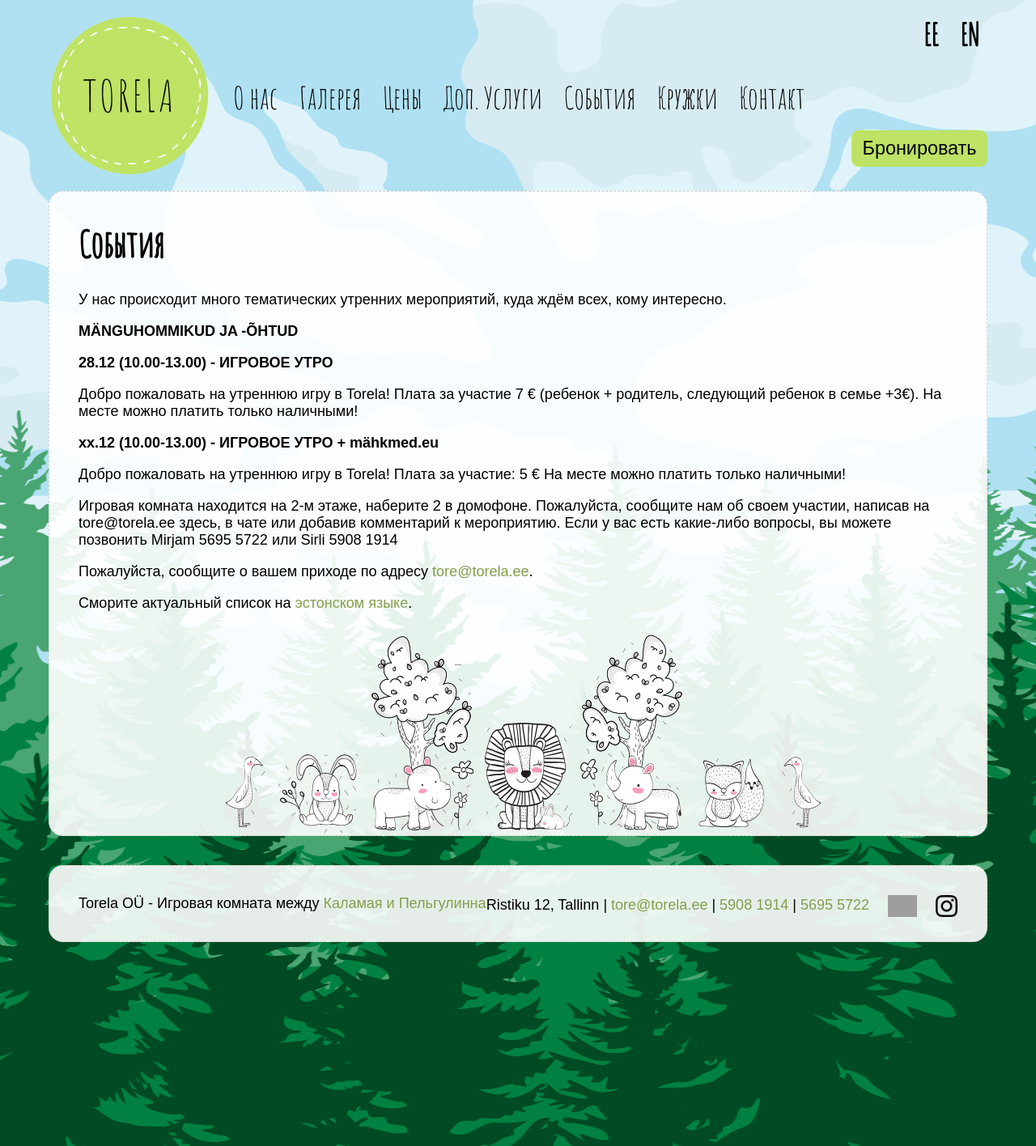
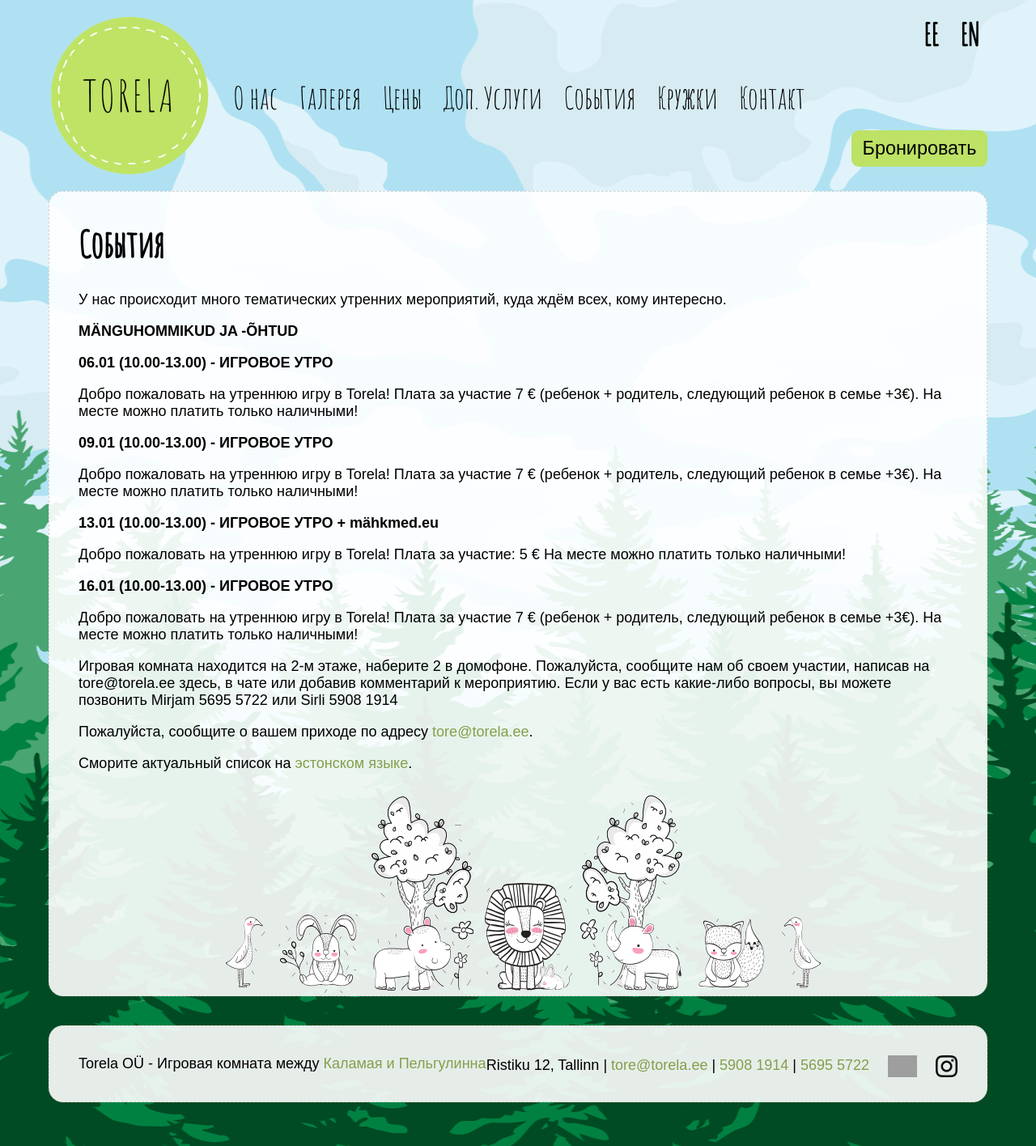
Before and after one commit to mypsik/torela, a Jekyll site: the page built from ru/events/index.md, in a window 1280 px wide. Shown: the whole page at 81% size. Built offline with Jekyll 4.4.1, drawn with Linux system fonts in a browser that asks for light colours; grey boxes are pictures that could not be loaded.

Commit message:
Update index.md

```diff
--- a/ru/events/index.md
+++ b/ru/events/index.md
@@ -11,17 +11,31 @@ et: /syndmused/
 **MÄNGUHOMMIKUD JA -ÕHTUD**
 
 
-**28.12 (10.00-13.00) - ИГРОВОЕ УТРО**
+**06.01 (10.00-13.00) - ИГРОВОЕ УТРО**
 
 Добро пожаловать на утреннюю игру в Torela!
 Плата за участие 7 € (ребенок + родитель, следующий ребенок в семье +3€).
 На месте можно платить только наличными!
 
 
-**xx.12 (10.00-13.00) - ИГРОВОЕ УТРО + mähkmed.eu**
+**09.01 (10.00-13.00) - ИГРОВОЕ УТРО**
+
+Добро пожаловать на утреннюю игру в Torela!
+Плата за участие 7 € (ребенок + родитель, следующий ребенок в семье +3€).
+На месте можно платить только наличными!
+
+
+**13.01 (10.00-13.00) - ИГРОВОЕ УТРО + mähkmed.eu**
 
 Добро пожаловать на утреннюю игру в Torela!
 Плата за участие: 5 €
+На месте можно платить только наличными!
+
+
+**16.01 (10.00-13.00) - ИГРОВОЕ УТРО**
+
+Добро пожаловать на утреннюю игру в Torela!
+Плата за участие 7 € (ребенок + родитель, следующий ребенок в семье +3€).
 На месте можно платить только наличными!
 
 
```
